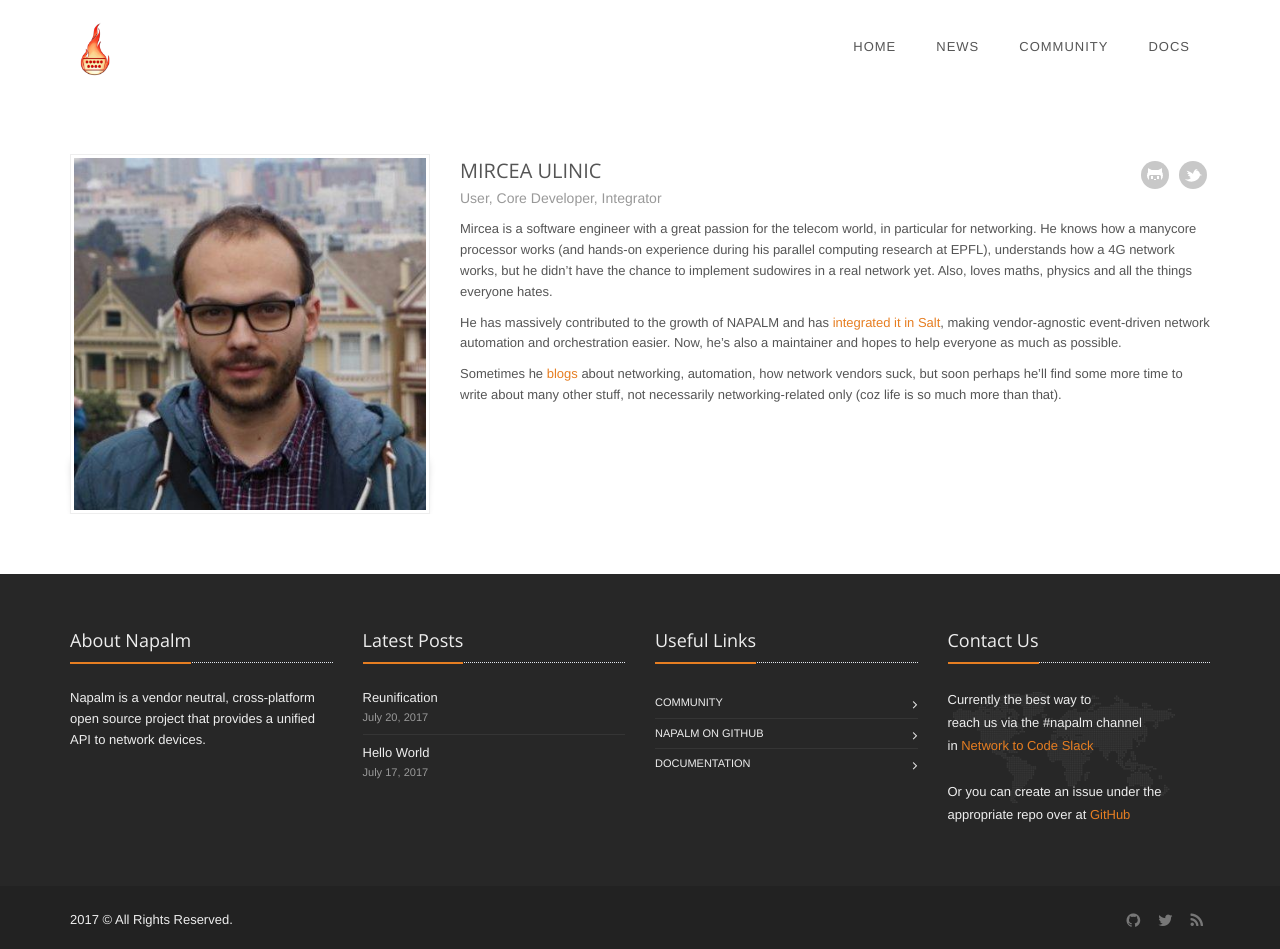
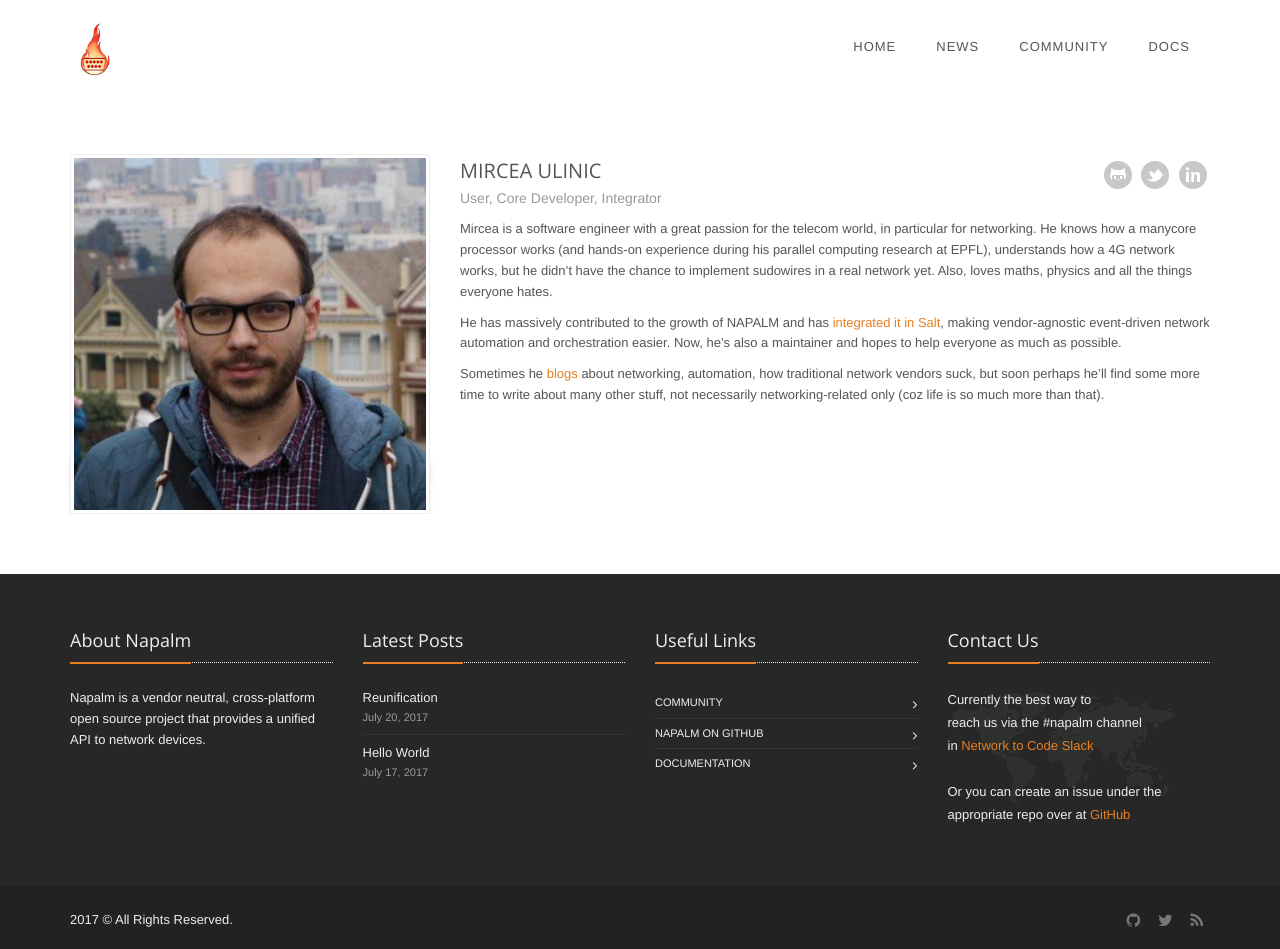
Before and after one commit to napalm-automation/napalm-automation.github.io, a Jekyll site: the page built from _profiles/mirceaulinic.md, in a window 1280 px wide and 949 px high. Built offline with Jekyll 4.4.1, drawn with Linux system fonts in a browser that asks for light colours.

```diff
--- a/_data/authors.yml
+++ b/_data/authors.yml
@@ -22,6 +22,8 @@ mirceaulinic:
   github      : "mirceaulinic"
   uri         : "https://mirceaulinic.net/"
   twitter     : "mirceaulinic"
+  linkedin    : "mirceaulinic"
+  email       : "ping@mirceaulinic.net"
 
 ogenstad:
   name        : "Patrick Ogenstad"
--- a/_profiles/mirceaulinic.md
+++ b/_profiles/mirceaulinic.md
@@ -17,6 +17,6 @@ orchestration easier. Now, he's also a maintainer and hopes to help everyone
 as much as possible.
 
 Sometimes he [blogs](https://mirceaulinic.net/) about networking, automation,
-how network vendors suck, but soon perhaps he'll find some more time to write
-about many other stuff, not necessarily networking-related only (coz life
-is so much more than that).
+how traditional network vendors suck, but soon perhaps he'll find some more time
+to write about many other stuff, not necessarily networking-related only (coz
+life is so much more than that).
```
